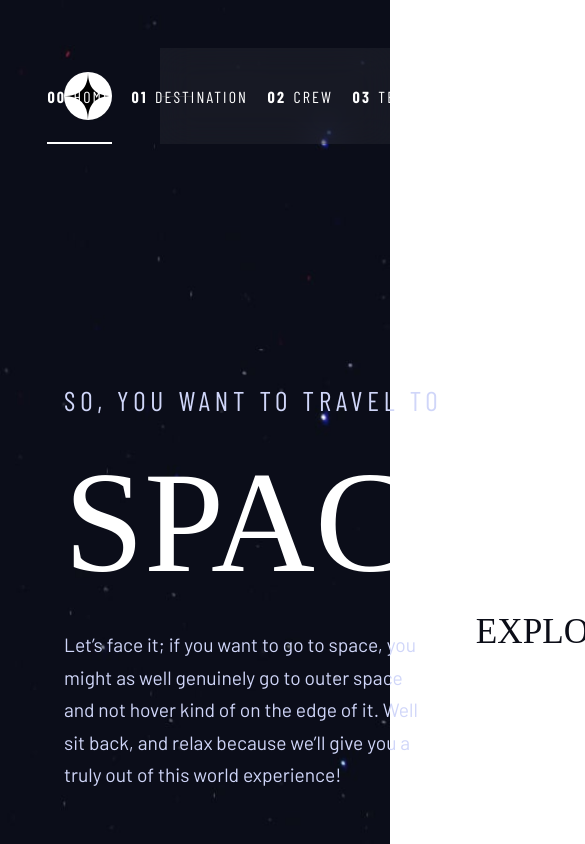
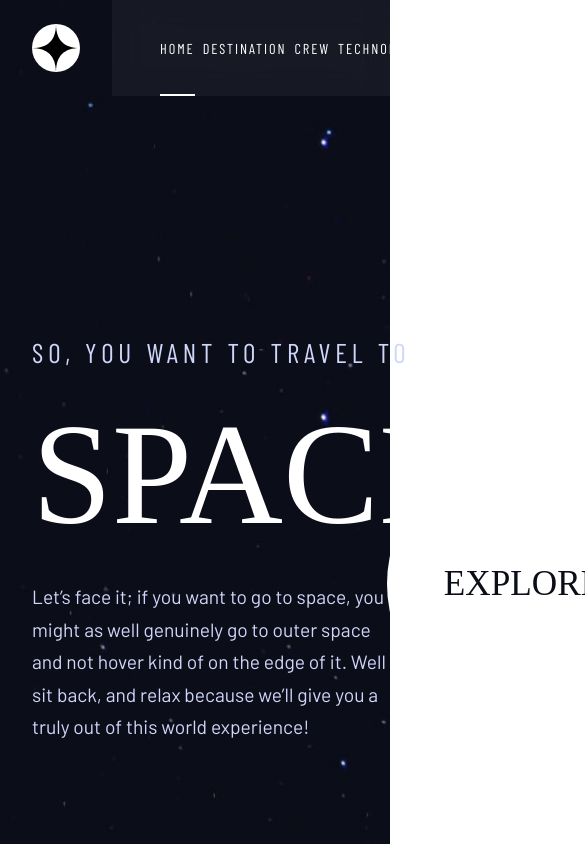
Before and after one commit to sahand-masoleh/fem-40-space-tourism-website, a React (Vite) app: page /home in a window 390 px wide. Shown: the top 844 px of the page, 585 px wide, since content can reach past the window. Built offline with nearby package versions, Linux system fonts and the light colour scheme; a web font is replaced by a local one.

Commit message:
[style] nav: tablet

```diff
--- a/src/App.scss
+++ b/src/App.scss
@@ -10,6 +10,10 @@
 	@include max-width();
 	@media screen and (max-width: calc($max-width + 8rem)) {
 		margin: 0 4rem;
+	}
+
+	@media screen and (max-width: $tablet) {
+		margin: 0 2rem;
 	}
 
 	display: grid;
--- a/src/components/Nav/Nav.scss
+++ b/src/components/Nav/Nav.scss
@@ -8,12 +8,24 @@
 	align-items: center;
 	margin-top: 3rem;
 
+	@media screen and (max-width: $tablet) {
+		margin-top: 0;
+		grid-template-columns: auto minmax(0, 28rem);
+		gap: 2rem;
+		justify-content: space-between;
+	}
+
 	&__logo {
 		height: 3rem;
 		aspect-ratio: 1;
 		color: $c-white;
 		margin-left: 4rem;
 		width: 6rem;
+
+		@media screen and (max-width: $tablet) {
+			margin-left: 2rem;
+			width: unset;
+		}
 	}
 
 	&__line {
@@ -21,16 +33,27 @@
 		background-color: $c-grey-transparent;
 		z-index: 1;
 		margin-right: -2rem;
+
+		@media screen and (max-width: $tablet) {
+			display: none;
+		}
 	}
 
 	&__link-container {
 		display: flex;
 		align-items: center;
-		gap: clamp(1ch, 5vw, 6ch);
-		justify-content: center;
-		padding-right: 2rem;
+		gap: 1ch;
+		justify-content: space-between;
+		padding-left: clamp(1rem, 10vw, 8rem);
+		padding-right: clamp(1rem, 12vw, 10rem);
 		backdrop-filter: blur(1rem);
 		position: relative;
+
+		@media screen and (max-width: $tablet) {
+			padding: 0 3rem;
+			justify-content: space-between;
+			gap: 1ch;
+		}
 
 		&::before {
 			content: "";
@@ -51,6 +74,10 @@
 		position: relative;
 		cursor: pointer;
 
+		@media screen and (max-width: $tablet) {
+			font-size: 0.9rem;
+		}
+
 		&--active {
 			&::after {
 				position: absolute;
@@ -66,6 +93,10 @@
 		font-weight: 700;
 		margin-right: 1ch;
 		letter-spacing: 0.3ch;
+
+		@media screen and (max-width: $tablet) {
+			display: none;
+		}
 	}
 
 	&__text {
--- a/src/styles/_variables.scss
+++ b/src/styles/_variables.scss
@@ -14,3 +14,5 @@ $max-width: 70rem;
 	max-width: $width;
 	margin: 0 auto;
 }
+
+$tablet: 768px;
```
